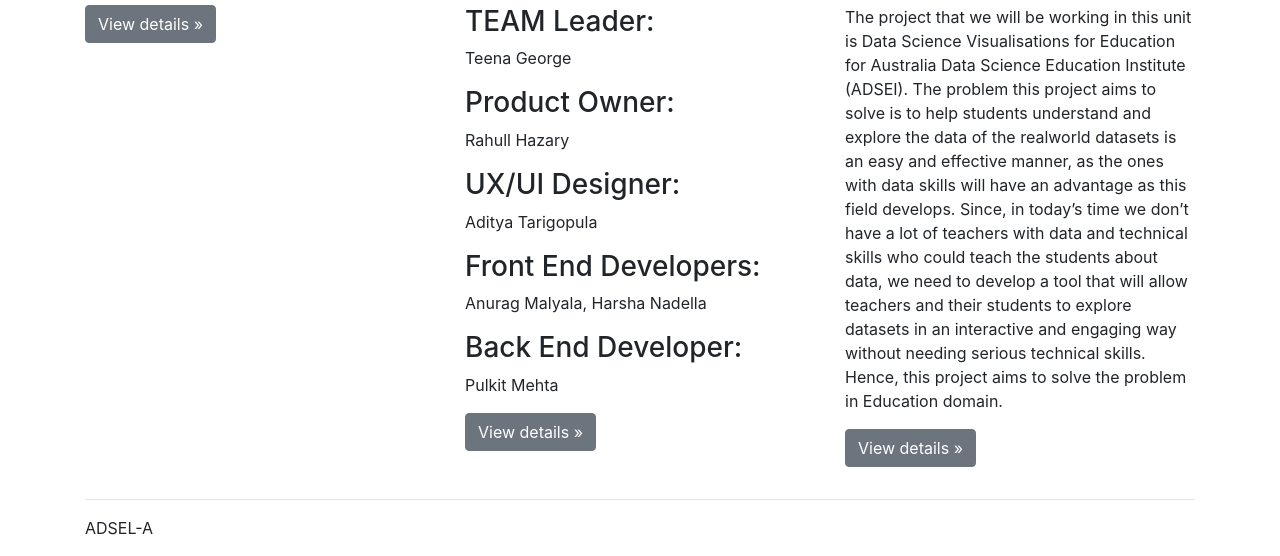
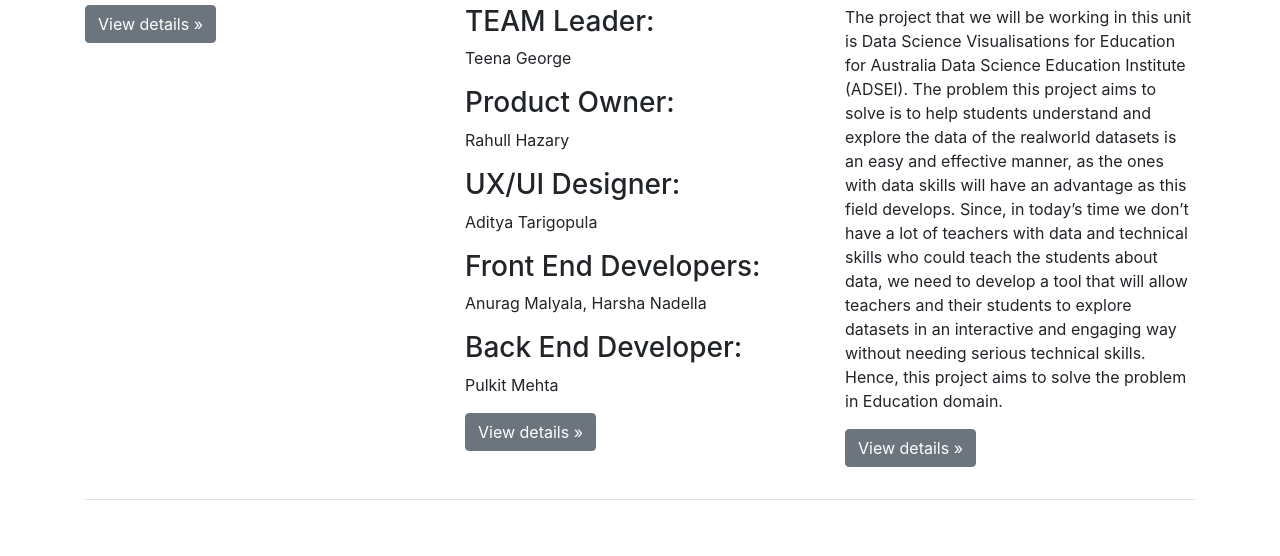
Before and after one commit to ADSEL-A/Group-Project-ADSEL-A, a plain HTML site: page index.html in a window 1280 px wide. Shown: the part 456-1012 px from the top of the page. After the commit the page ends 972 px from the top, so only its background shows below. Drawn offline with Linux system fonts and the light colour scheme.

Commit message:
Update index.html

```diff
--- a/index.html
+++ b/index.html
@@ -99,9 +99,7 @@
 
     </main>
 
-    <footer class="container">
-      <p>ADSEL-A</p>
-    </footer>
+
 
     <!-- Bootstrap core JavaScript
     ================================================== -->
```
